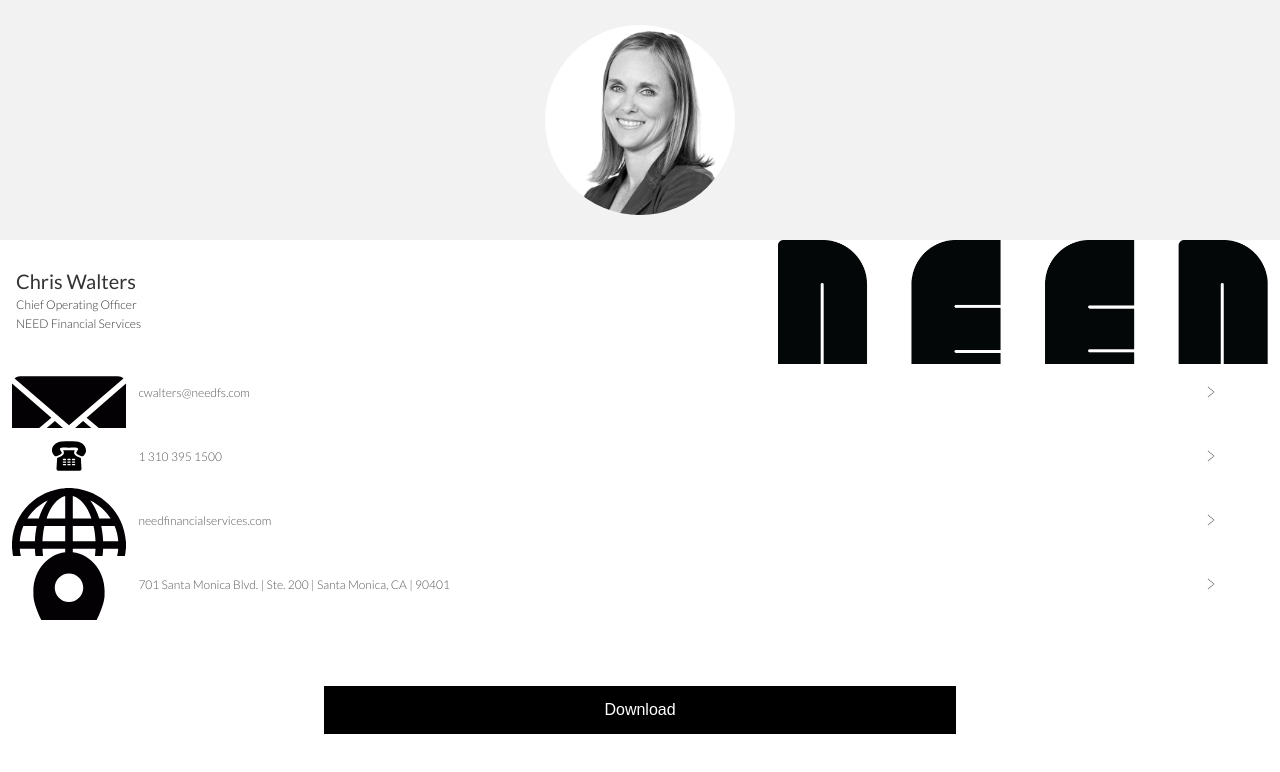
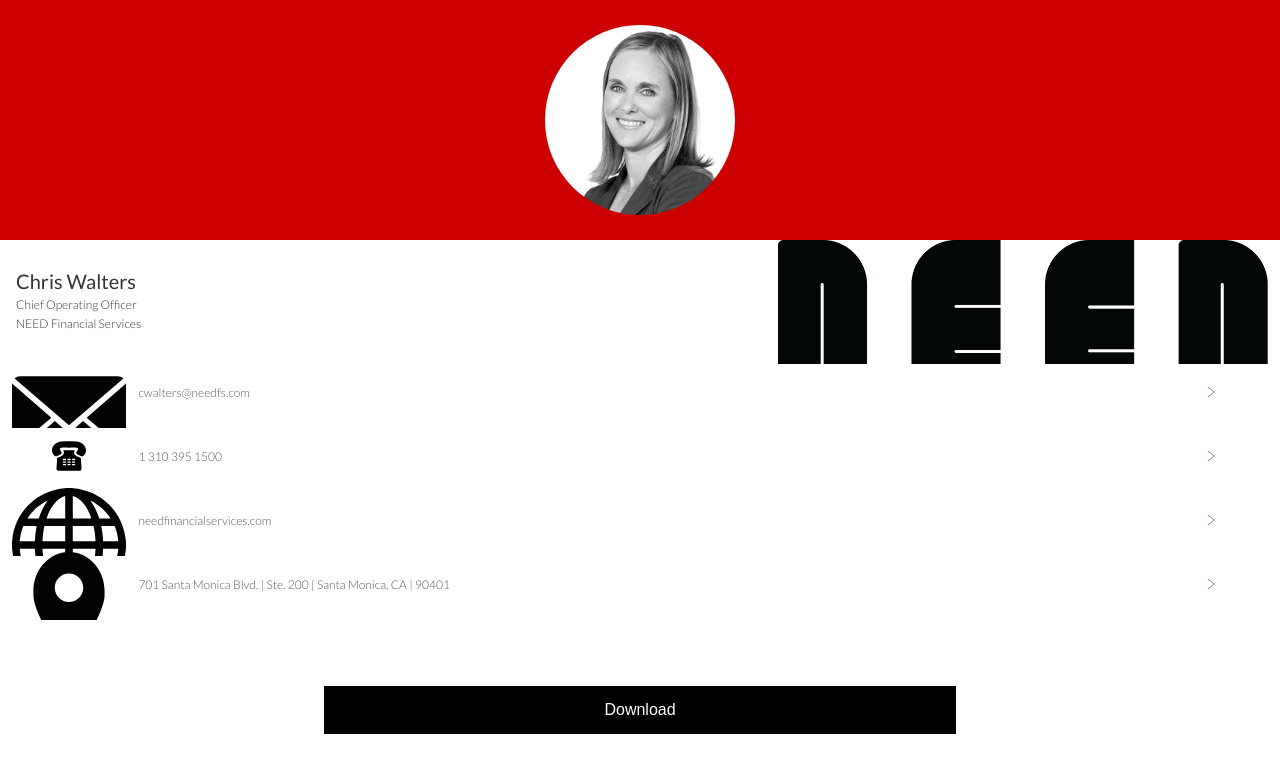
Before and after one commit to need-financial-services/cwalters, a plain HTML site: page index.html in a window 1280 px wide. Drawn offline with Linux system fonts and the light colour scheme; a web font is replaced by a local one.

Commit message:
Update main.css

```diff
--- a/main.css
+++ b/main.css
@@ -135,7 +135,7 @@ img.profile-pic {
 }
 
 .bg-color-grey {
-	background-color: #F2F2F2;
+	background-color: #CC0000;
 }
 
 .bg-color-white {
```
